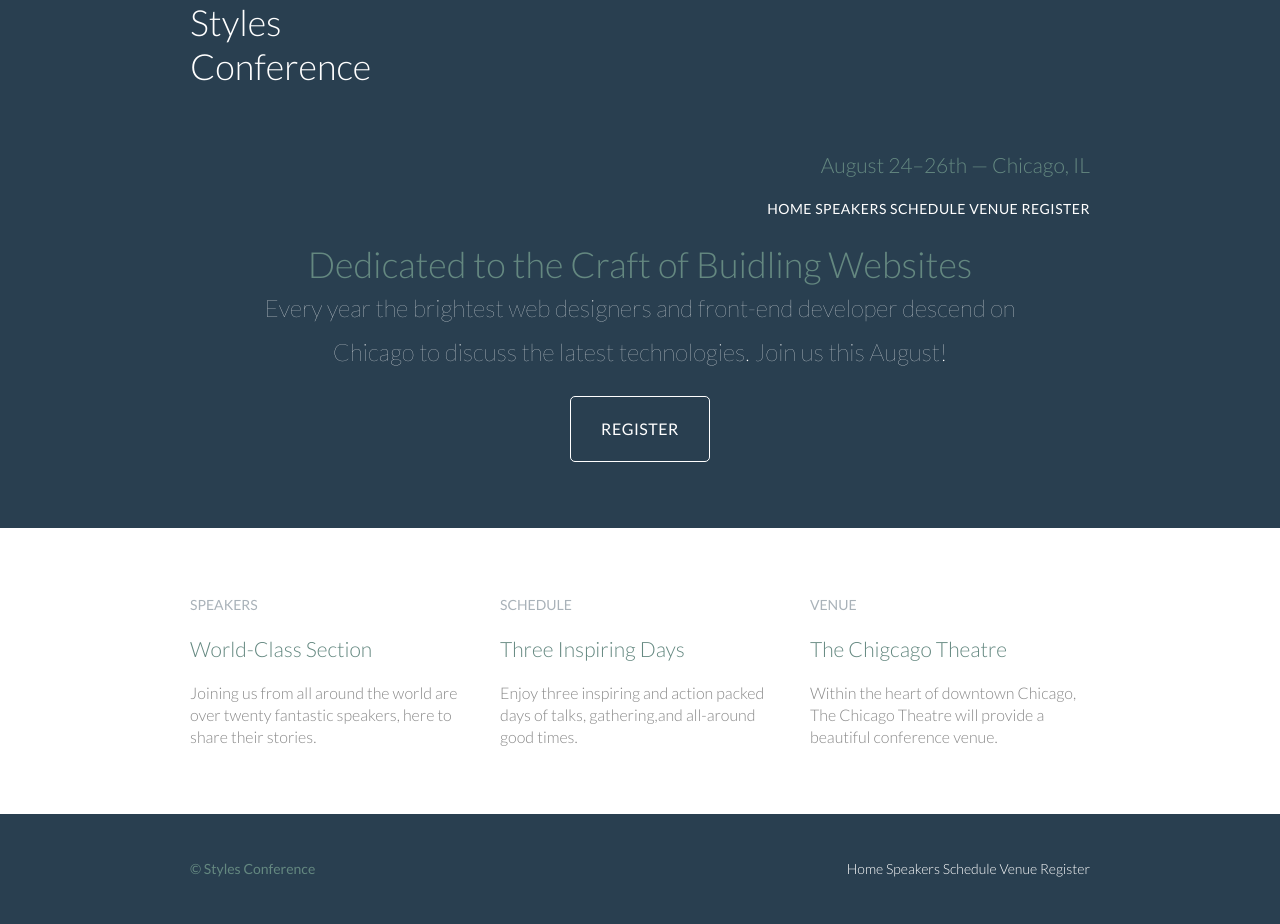
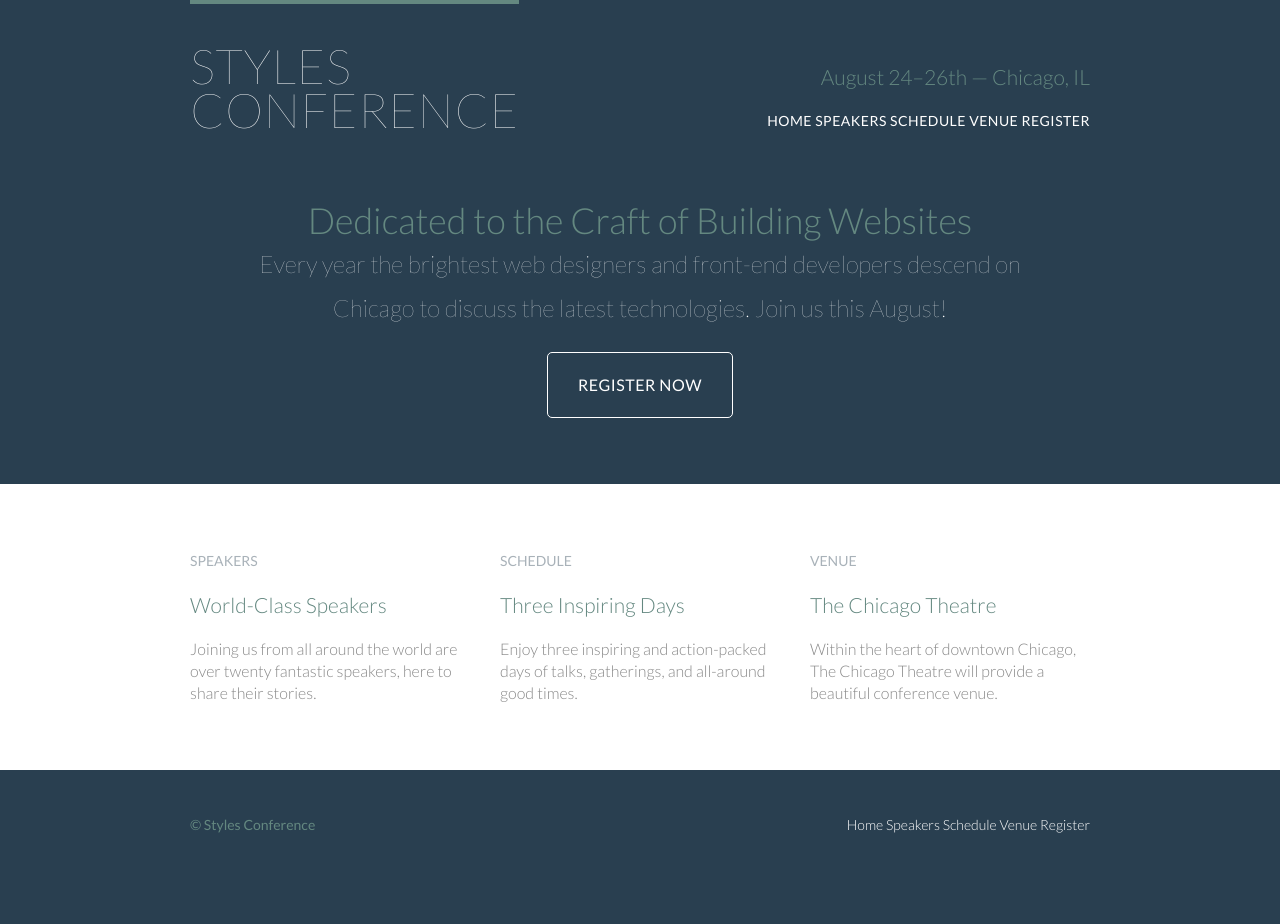
Before and after one commit to dporter14/styles-conference, a plain HTML site: page index.html in a window 1280 px wide. After the commit the page ends 880 px from the top, so only its background shows below. Drawn offline with Linux system fonts and the light colour scheme.

Commit message:
lesson 7 because I bricked all the old stuff

```diff
--- a/assets/stylesheets/main.css
+++ b/assets/stylesheets/main.css
@@ -1,4 +1,5 @@
-/* http://meyerweb.com/eric/tools/css/reset/ 2. v2.0 | 20110126
+/* http://meyerweb.com/eric/tools/css/reset/
+   v2.0 | 20110126
    License: none (public domain)
 */
 
@@ -47,10 +48,11 @@ table {
 }
 
 /*
-================================================
+  ========================================
   Custom styles
-================================================
+  ========================================
 */
+
 body {
   background: #293f50;
   color: #888;
@@ -58,9 +60,9 @@ body {
 }
 
 /*
-================================================
-GRID
-================================================
+  ========================================
+  Grid
+  ========================================
 */
 
 *,
@@ -86,7 +88,7 @@ GRID
   padding-right: 15px;
 }
 .col-1-3,
-.col-2-3 {
+.col-2-3  {
   display: inline-block;
   vertical-align: top;
 }
@@ -97,12 +99,12 @@ GRID
   width: 66.66%;
 }
 
+/*
+  ========================================
+  Clearfix
+  ========================================
+*/
 
-/*
-================================================
-Clearfix
-================================================
-*/
 .group:before,
 .group:after {
   content: "";
@@ -117,9 +119,9 @@ Clearfix
 }
 
 /*
-================================================
+  ========================================
   Rows
-================================================
+  ========================================
 */
 
 .row,
@@ -133,21 +135,21 @@ Rows
 .row-alt {
   background: #cbe2c1;
   background: -webkit-linear-gradient(to right, #a1d3b0, #f6f1d3);
-  background: -moz-linear-gradient(to right, #a1d3b0, #f6f1d3);
-  background: linear-gradient(to right, #a1d3b0, #f6f1d3);
+  background:    -moz-linear-gradient(to right, #a1d3b0, #f6f1d3);
+  background:         linear-gradient(to right, #a1d3b0, #f6f1d3);
   padding: 44px 0 22px 0;
 }
 
 /*
-================================================
-TYPOGRAPHY
-================================================
+  ========================================
+  Typography
+  ========================================
 */
 
 h1, h2, h3, h4 {
   color: #648880;
 }
-h1,h3,h4,h5,p {
+h1, h3, h4, h5, p {
   margin-bottom: 22px;
 }
 h1 {
@@ -158,7 +160,7 @@ h2 {
   font-size: 24px;
   line-height: 44px;
 }
-h3{
+h3 {
   font-size: 21px;
 }
 h4 {
@@ -173,14 +175,15 @@ h5 {
 strong {
   font-weight: 400;
 }
-cite, em {
+cite,
+em {
   font-style: italic;
 }
 
 /*
-================================================
+  ========================================
   Leads
-================================================
+  ========================================
 */
 
 .lead {
@@ -192,10 +195,11 @@ Leads
 }
 
 /*
-================================================
+  ========================================
   Links
-================================================
+  ========================================
 */
+
 a {
   color: #648880;
   text-decoration: none;
@@ -203,24 +207,22 @@ a {
 a:hover {
   color: #a9b2b9;
 }
-p a{
+p a {
   border-bottom: 1px solid #dfe2e5;
 }
-
 .primary-header a,
 .primary-footer a {
   color: #fff;
 }
-
 .primary-header a:hover,
 .primary-footer a:hover {
   color: #648880;
 }
 
 /*
-================================================
+  ========================================
   Buttons
-================================================
+  ========================================
 */
 
 .btn {
@@ -233,48 +235,19 @@ Buttons
   margin: 0;
   text-transform: uppercase;
 }
-
 .btn-alt {
   border: 1px solid #fff;
   padding: 10px 30px;
 }
-
-<<<<<<< HEAD
-
-=======
 .btn-alt:hover {
   background: #fff;
   color: #648880;
 }
 
 /*
-================================================
-Home
-================================================
-*/
-
-.hero {
-  color: #fff;
-  line-height: 44px;
-  padding: 22px 80px 66px 80px;
-  text-align: center;
-}
-.hero h2 {
-  font-size: 36px;
-}
-.hero p {
-  font-size: 24px;
-  font-weight: 100;
-}
-.teaser a:hover h3 {
-  color: #a9b2b9;
-}
->>>>>>> b4fbadb43059e425d8981fb6ce2862c85cdacce6
-
-/*
-================================================
+  ========================================
   Primary header
-================================================
+  ========================================
 */
 
 .logo {
@@ -299,9 +272,9 @@ Primary header
 }
 
 /*
-================================================
+  ========================================
   Primary footer
-================================================
+  ========================================
 */
 
 .primary-footer {
@@ -310,16 +283,15 @@ Primary footer
   padding-bottom: 44px;
   padding-top: 44px;
 }
-
 .primary-footer small {
   float: left;
   font-weight: 400;
 }
 
 /*
-================================================
+  ========================================
   Navigation
-================================================
+  ========================================
 */
 
 .nav {
@@ -327,12 +299,13 @@ Navigation
 }
 
 /*
-================================================
+  ========================================
   Home
-================================================
+  ========================================
 */
 
 .hero {
+  color: #fff;
   line-height: 44px;
   padding: 22px 80px 66px 80px;
   text-align: center;
--- a/index.html
+++ b/index.html
@@ -9,11 +9,17 @@
   </head>
 
   <body>
+
+    <!-- Header -->
+
     <header class="primary-header container group">
+
       <h1 class="logo">
         <a href="index.html">Styles <br> Conference</a>
       </h1>
+
       <h3 class="tagline">August 24&ndash;26th &mdash; Chicago, IL</h3>
+
       <nav class="nav primary-nav">
         <a href="index.html">Home</a>
         <a href="speakers.html">Speakers</a>
@@ -21,22 +27,32 @@
         <a href="venue.html">Venue</a>
         <a href="register.html">Register</a>
       </nav>
+
     </header>
+
+    <!-- Hero -->
+
     <section class="hero container">
-		<h2>Dedicated to the Craft of Buidling Websites</h2>
-		<p>Every year the brightest web designers and front-end developer descend on Chicago to discuss the latest
-			technologies. Join us this August!</p>
-		<a class="btn btn-alt" href="register.html">Register</a>
+
+      <h2>Dedicated to the Craft of Building Websites</h2>
+
+      <p>Every year the brightest web designers and front-end developers descend on Chicago to discuss the latest technologies. Join us this August!</p>
+
+      <a class="btn btn-alt" href="register.html">Register Now</a>
+
     </section>
+
+    <!-- Teasers -->
+
     <section class="row">
       <div class="grid">
 
         <!-- Speakers -->
 
-			<section class=" teaser col-1-3">
+        <section class="teaser col-1-3">
           <a href="speakers.html">
             <h5>Speakers</h5>
-					<h3>World-Class Section</h3>
+            <h3>World-Class Speakers</h3>
           </a>
           <p>Joining us from all around the world are over twenty fantastic speakers, here to share their stories.</p>
         </section><!--
@@ -48,7 +64,7 @@
             <h5>Schedule</h5>
             <h3>Three Inspiring Days</h3>
           </a>
-				<p>Enjoy three inspiring and action packed days of talks, gathering,and all-around good times.</p>
+          <p>Enjoy three inspiring and action-packed days of talks, gatherings, and all-around good times.</p>
         </section><!--
 
         Venue
@@ -56,15 +72,20 @@
         --><section class="teaser col-1-3">
           <a href="venue.html">
             <h5>Venue</h5>
-					<h3>The Chigcago Theatre</h3>
+            <h3>The Chicago Theatre</h3>
           </a>
           <p>Within the heart of downtown Chicago, The Chicago Theatre will provide a beautiful conference venue.</p>
         </section>
 
       </div>
     </section>
+
+    <!-- Footer -->
+
     <footer class="primary-footer container group">
+
       <small>&copy; Styles Conference</small>
+
       <nav class="nav">
         <a href="index.html">Home</a>
         <a href="speakers.html">Speakers</a>
@@ -72,7 +93,8 @@
         <a href="venue.html">Venue</a>
         <a href="register.html">Register</a>
       </nav>
+
     </footer>
+
   </body>
-
 </html>
```
Also changed, not shown: register.html (+23 -5 lines), schedule.html (+22 -4 lines), speakers.html (+22 -4 lines), venue.html (+22 -4 lines). Lines whose indentation alone changed are shown as unchanged.
